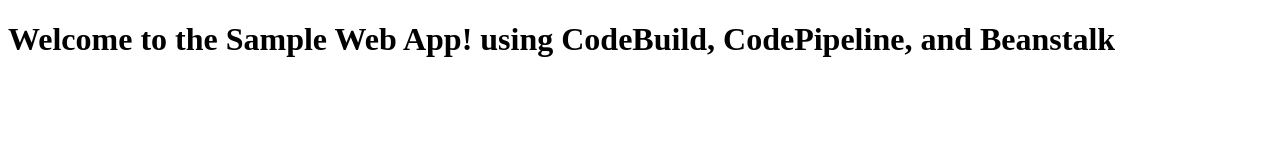
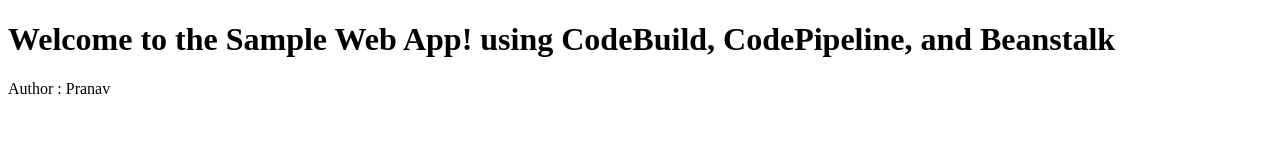
Before and after one commit to techdecipher/using-aws-dev-tools, a plain HTML site: page index.html in a window 1280 px wide. Drawn offline with Linux system fonts and the light colour scheme.

Commit message:
Author Update on index.html

```diff
--- a/index.html
+++ b/index.html
@@ -7,5 +7,6 @@
 </head>
 <body>
     <h1>Welcome to the Sample Web App! using CodeBuild, CodePipeline, and Beanstalk</h1>
+    <p> Author : Pranav </p>
 </body>
 </html>
```
